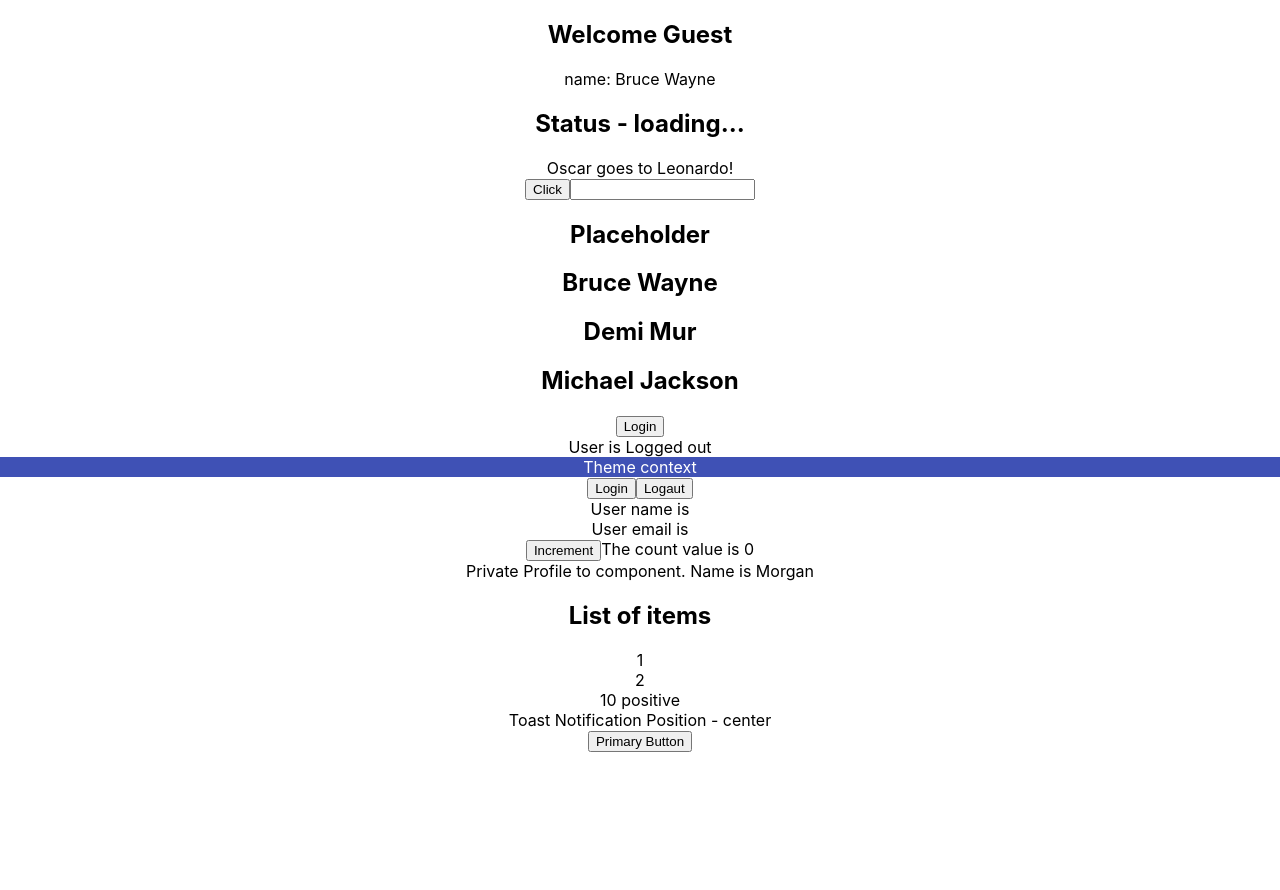
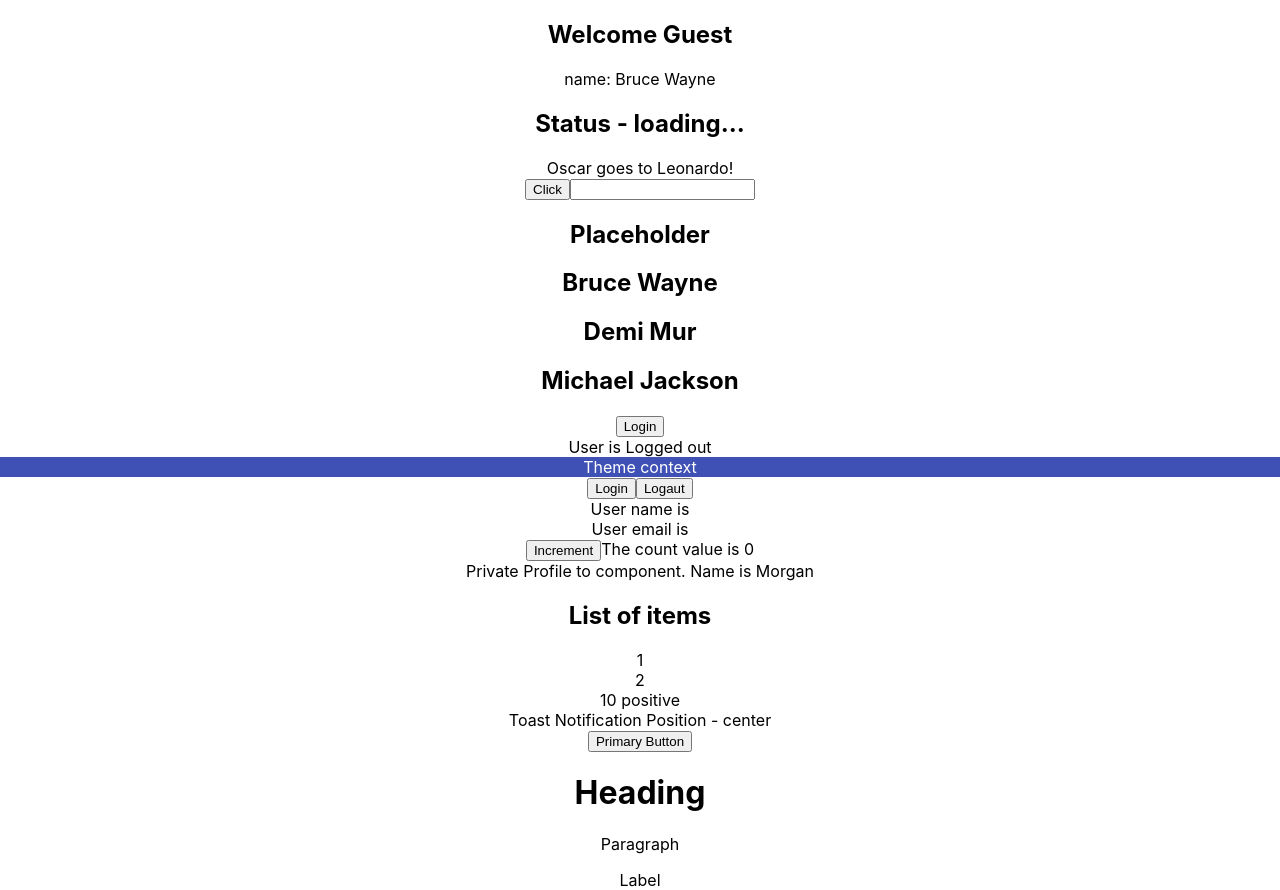
Before and after one commit to Diognet/react-typescript-demo, a React (Create React App) app: page / in a window 1280 px wide. Before the commit the page ends 800 px from the top, so only its background shows below. Built offline with nearby package versions, Linux system fonts and the light colour scheme.

Commit message:
24 - Polymorphic Components

```diff
--- a/src/App.tsx
+++ b/src/App.tsx
@@ -19,6 +19,7 @@ import { List } from './components/generics/List';
 import { RandomNumber } from './components/restriction/RandomNumber';
 import { Toast } from './components/templateliterals/toast';
 import { CustomButton } from './components/Html/Button';
+import { Text } from './components/polymorphic/Test';
 
 function App() {
   const personName = {
@@ -90,6 +91,11 @@ function App() {
       <CustomButton variant="primary" onClick={() => console.log('Clicked')}>
         Primary Button
       </CustomButton>
+      <Text as='h1' size="lg">Heading</Text>
+      <Text as='p'size="md">Paragraph</Text>
+      <Text as='label'size="sm" color="secondary">
+        Label
+      </Text>
     </div>
   );
 }
--- /dev/null
+++ b/src/components/polymorphic/Test.tsx
@@ -0,0 +1,15 @@
+import React from 'react';
+
+type Textprops = {
+  size?: 'sm' | 'md' | 'lg';
+  color?: 'prymary' | 'secondary';
+  children?: React.ReactNode;
+  as?: React.ElementType;
+};
+
+export const Text = ({ size, color, children, as }: Textprops) => {
+  const Component = as || 'div';
+  return (
+    <Component className={`class-with-${size}-${color}`}>{children}</Component>
+  );
+};
```
